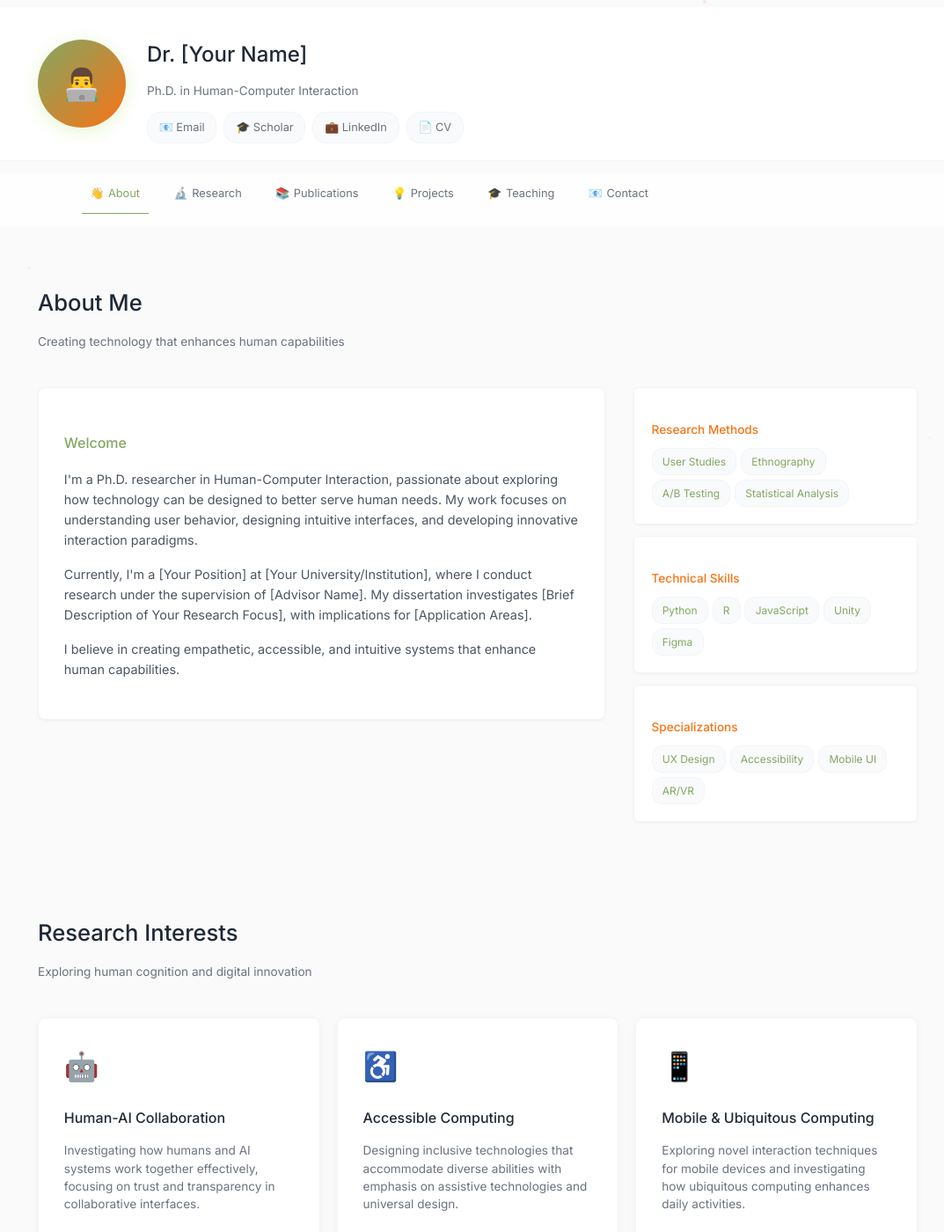
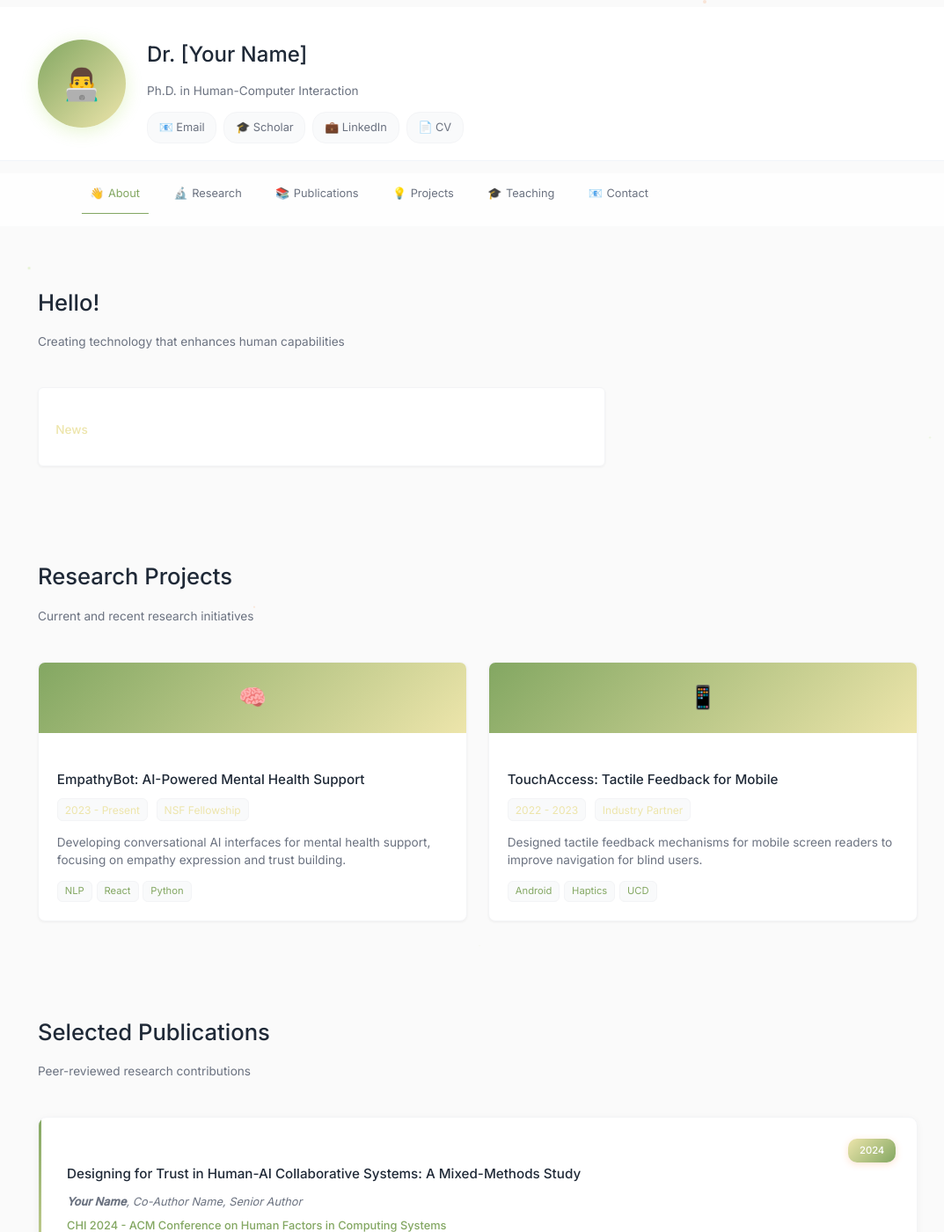
Before and after one commit to julielee16/personal-website, a Jekyll site: the page built from index.md, in a window 1280 px wide and 1400 px high. Shown: the whole window at 88% size, without its empty margins (97-1170 px from the left). Built offline with Jekyll 4.4.1, drawn with Linux system fonts in a browser that asks for light colours; some of the changed text lies outside the part shown.

Commit message:
Changed structure

```diff
--- a/_layouts/default.html
+++ b/_layouts/default.html
@@ -53,127 +53,20 @@
         <!-- About Section -->
         <section id="about" class="content-section">
             <div class="section-header">
-                <h3>About Me</h3>
+                <h3>Hello!</h3>
                 <p class="section-subtitle">Creating technology that enhances human capabilities</p>
             </div>
 
             <div class="about-grid">
-                <div class="bio-content">
-                    <h4>Welcome</h4>
-                    <p>I'm a Ph.D. researcher in Human-Computer Interaction, passionate about exploring how technology can be designed to better serve human needs. My work focuses on understanding user behavior, designing intuitive interfaces, and developing innovative interaction paradigms.</p>
-
-                    <p>Currently, I'm a [Your Position] at [Your University/Institution], where I conduct research under the supervision of [Advisor Name]. My dissertation investigates [Brief Description of Your Research Focus], with implications for [Application Areas].</p>
-
-                    <p>I believe in creating empathetic, accessible, and intuitive systems that enhance human capabilities.</p>
-                </div>
-
                 <div class="skills-panel">
                     <div class="skill-category">
-                        <h4>Research Methods</h4>
-                        <div class="skill-tags">
-                            <span class="skill-tag">User Studies</span>
-                            <span class="skill-tag">Ethnography</span>
-                            <span class="skill-tag">A/B Testing</span>
-                            <span class="skill-tag">Statistical Analysis</span>
-                        </div>
-                    </div>
-
-                    <div class="skill-category">
-                        <h4>Technical Skills</h4>
-                        <div class="skill-tags">
-                            <span class="skill-tag">Python</span>
-                            <span class="skill-tag">R</span>
-                            <span class="skill-tag">JavaScript</span>
-                            <span class="skill-tag">Unity</span>
-                            <span class="skill-tag">Figma</span>
-                        </div>
-                    </div>
-
-                    <div class="skill-category">
-                        <h4>Specializations</h4>
-                        <div class="skill-tags">
-                            <span class="skill-tag">UX Design</span>
-                            <span class="skill-tag">Accessibility</span>
-                            <span class="skill-tag">Mobile UI</span>
-                            <span class="skill-tag">AR/VR</span>
-                        </div>
+                        <h4>News</h4>
                     </div>
                 </div>
             </div>
         </section>
 
-        <!-- Research Section -->
-        <section id="research" class="content-section">
-            <div class="section-header">
-                <h3>Research Interests</h3>
-                <p class="section-subtitle">Exploring human cognition and digital innovation</p>
-            </div>
-
-            <div class="research-grid">
-                <div class="research-card">
-                    <span class="research-icon">🤖</span>
-                    <h4>Human-AI Collaboration</h4>
-                    <p>Investigating how humans and AI systems work together effectively, focusing on trust and transparency in collaborative interfaces.</p>
-                </div>
-
-                <div class="research-card">
-                    <span class="research-icon">♿</span>
-                    <h4>Accessible Computing</h4>
-                    <p>Designing inclusive technologies that accommodate diverse abilities with emphasis on assistive technologies and universal design.</p>
-                </div>
-
-                <div class="research-card">
-                    <span class="research-icon">📱</span>
-                    <h4>Mobile & Ubiquitous Computing</h4>
-                    <p>Exploring novel interaction techniques for mobile devices and investigating how ubiquitous computing enhances daily activities.</p>
-                </div>
-
-                <div class="research-card">
-                    <span class="research-icon">🧠</span>
-                    <h4>Cognitive Load & Attention</h4>
-                    <p>Understanding how interface design affects cognitive processes and attention allocation in complex digital environments.</p>
-                </div>
-            </div>
-        </section>
-
-        <!-- Publications Section -->
-        <section id="publications" class="content-section">
-            <div class="section-header">
-                <h3>Selected Publications</h3>
-                <p class="section-subtitle">Peer-reviewed research contributions</p>
-            </div>
-
-            <div class="publications-grid">
-                <div class="publication">
-                    <div class="publication-year">2024</div>
-                    <h4>Designing for Trust in Human-AI Collaborative Systems: A Mixed-Methods Study</h4>
-                    <div class="authors"><strong>Your Name</strong>, Co-Author Name, Senior Author</div>
-                    <div class="venue">CHI 2024 - ACM Conference on Human Factors in Computing Systems</div>
-                    <p>This paper investigates how interface design choices impact user trust in AI-assisted decision-making systems through controlled experiments.</p>
-                    <div class="publication-links">
-                        <a href="#" target="_blank">PDF</a>
-                        <a href="#" target="_blank">DOI</a>
-                        <a href="#" target="_blank">Slides</a>
-                        <a href="#" target="_blank">Video</a>
-                    </div>
-                </div>
-
-                <div class="publication">
-                    <div class="publication-year">2023</div>
-                    <h4>Mobile Accessibility Patterns: A Comprehensive Analysis</h4>
-                    <div class="authors">Co-Author Name, <strong>Your Name</strong>, Another Author</div>
-                    <div class="venue">ASSETS 2023 - ACM SIGACCESS Conference</div>
-                    <p>We present analysis of mobile screen reader usage patterns and propose design guidelines for improving mobile accessibility.</p>
-                    <div class="publication-links">
-                        <a href="#" target="_blank">PDF</a>
-                        <a href="#" target="_blank">DOI</a>
-                        <a href="#" target="_blank">Data</a>
-                    </div>
-                </div>
-            </div>
-        </section>
-
-        <!-- Projects Section -->
+         <!-- Projects Section -->
         <section id="projects" class="content-section">
             <div class="section-header">
                 <h3>Research Projects</h3>
@@ -217,6 +110,43 @@
             </div>
         </section>
 
+        <!-- Publications Section -->
+        <section id="publications" class="content-section">
+            <div class="section-header">
+                <h3>Selected Publications</h3>
+                <p class="section-subtitle">Peer-reviewed research contributions</p>
+            </div>
+
+            <div class="publications-grid">
+                <div class="publication">
+                    <div class="publication-year">2024</div>
+                    <h4>Designing for Trust in Human-AI Collaborative Systems: A Mixed-Methods Study</h4>
+                    <div class="authors"><strong>Your Name</strong>, Co-Author Name, Senior Author</div>
+                    <div class="venue">CHI 2024 - ACM Conference on Human Factors in Computing Systems</div>
+                    <p>This paper investigates how interface design choices impact user trust in AI-assisted decision-making systems through controlled experiments.</p>
+                    <div class="publication-links">
+                        <a href="#" target="_blank">PDF</a>
+                        <a href="#" target="_blank">DOI</a>
+                        <a href="#" target="_blank">Slides</a>
+                        <a href="#" target="_blank">Video</a>
+                    </div>
+                </div>
+
+                <div class="publication">
+                    <div class="publication-year">2023</div>
+                    <h4>Mobile Accessibility Patterns: A Comprehensive Analysis</h4>
+                    <div class="authors">Co-Author Name, <strong>Your Name</strong>, Another Author</div>
+                    <div class="venue">ASSETS 2023 - ACM SIGACCESS Conference</div>
+                    <p>We present analysis of mobile screen reader usage patterns and propose design guidelines for improving mobile accessibility.</p>
+                    <div class="publication-links">
+                        <a href="#" target="_blank">PDF</a>
+                        <a href="#" target="_blank">DOI</a>
+                        <a href="#" target="_blank">Data</a>
+                    </div>
+                </div>
+            </div>
+        </section>
+
         <!-- Teaching Section -->
         <section id="teaching" class="content-section">
             <div class="section-header">
@@ -239,26 +169,6 @@
                     <li>"Accessibility in Design" - UX Design Bootcamp (2024)</li>
                     <li>"Research Methods in HCI" - Research Symposium (2023)</li>
                 </ul>
-            </div>
-        </section>
-
-        <!-- Contact Section -->
-        <section id="contact" class="content-section">
-            <div class="section-header">
-                <h3>Contact</h3>
-                <p class="section-subtitle">Let's connect and discuss research opportunities</p>
-            </div>
-
-            <div class="text-content">
-                <p><strong>Office:</strong> Room [Number], [Building], [University]</p>
-                <p><strong>Email:</strong> <a href="mailto:your.email@university.edu" style="color: #84cc16;">your.email@university.edu</a></p>
-                <p><strong>Hours:</strong> Tuesdays/Thursdays, 2-4 PM</p>
-
-                <h4>Collaboration</h4>
-                <p>I'm interested in projects related to accessibility, human-AI interaction, and inclusive design. Please reach out!</p>
-
-                <h4>Students</h4>
-                <p>Feel free to email about HCI research opportunities or graduate school guidance.</p>
             </div>
         </section>
     </main>
--- a/_styles/_style.scss
+++ b/_styles/_style.scss
@@ -36,7 +36,7 @@ body {
     width: 100px;
     height: 100px;
     border-radius: 50%;
-    background: linear-gradient(135deg, #83a762, #f97316);
+    background: linear-gradient(135deg, #83a762, #ede5ab);
     display: flex;
     align-items: center;
     justify-content: center;
@@ -265,7 +265,7 @@ body {
 }
 
 .skill-category h4 {
-    color: #f97316;
+    color: #ede5ab;
     margin-bottom: 0.6rem;
     font-weight: 500;
     font-size: 0.85rem;
@@ -298,7 +298,7 @@ body {
     left: 50%;
     width: 0;
     height: 0;
-    background: radial-gradient(circle, #83a762, #f97316);
+    background: radial-gradient(circle, #83a762, #ede5ab);
     transition: all 0.3s ease;
     transform: translate(-50%, -50%);
     border-radius: 50%;
@@ -407,7 +407,7 @@ body {
     left: 0;
     width: 3px;
     height: 100%;
-    background: linear-gradient(135deg, #83a762, #f97316);
+    background: linear-gradient(135deg, #83a762, #ede5ab);
     border-radius: 8px 0 0 8px;
     transition: width 0.3s ease;
 }
@@ -425,7 +425,7 @@ body {
     position: absolute;
     top: 1.5rem;
     right: 1.5rem;
-    background: linear-gradient(135deg, #f97316, #83a762);
+    background: linear-gradient(135deg, #ede5ab, #83a762);
     color: white;
     padding: 0.3rem 0.8rem;
     border-radius: 10px;
@@ -534,7 +534,7 @@ body {
 
 .project-header {
     height: 80px;
-    background: linear-gradient(135deg, #83a762, #f97316);
+    background: linear-gradient(135deg, #83a762, #ede5ab);
     display: flex;
     align-items: center;
     justify-content: center;
@@ -566,7 +566,7 @@ body {
     background: #f9fafb;
     padding: 0.15rem 0.5rem;
     border-radius: 6px;
-    color: #f97316;
+    color: #ede5ab;
     font-weight: 400;
     border: 1px solid #f3f4f6;
 }
```
